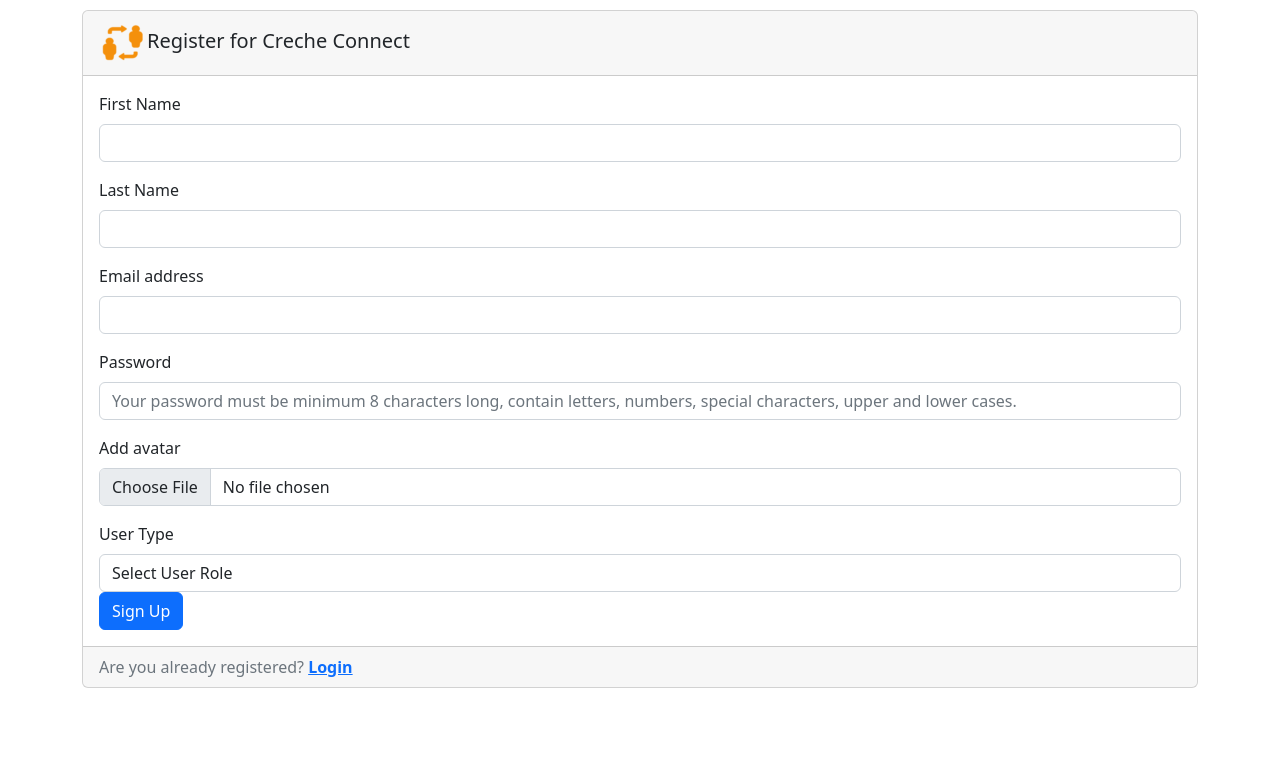
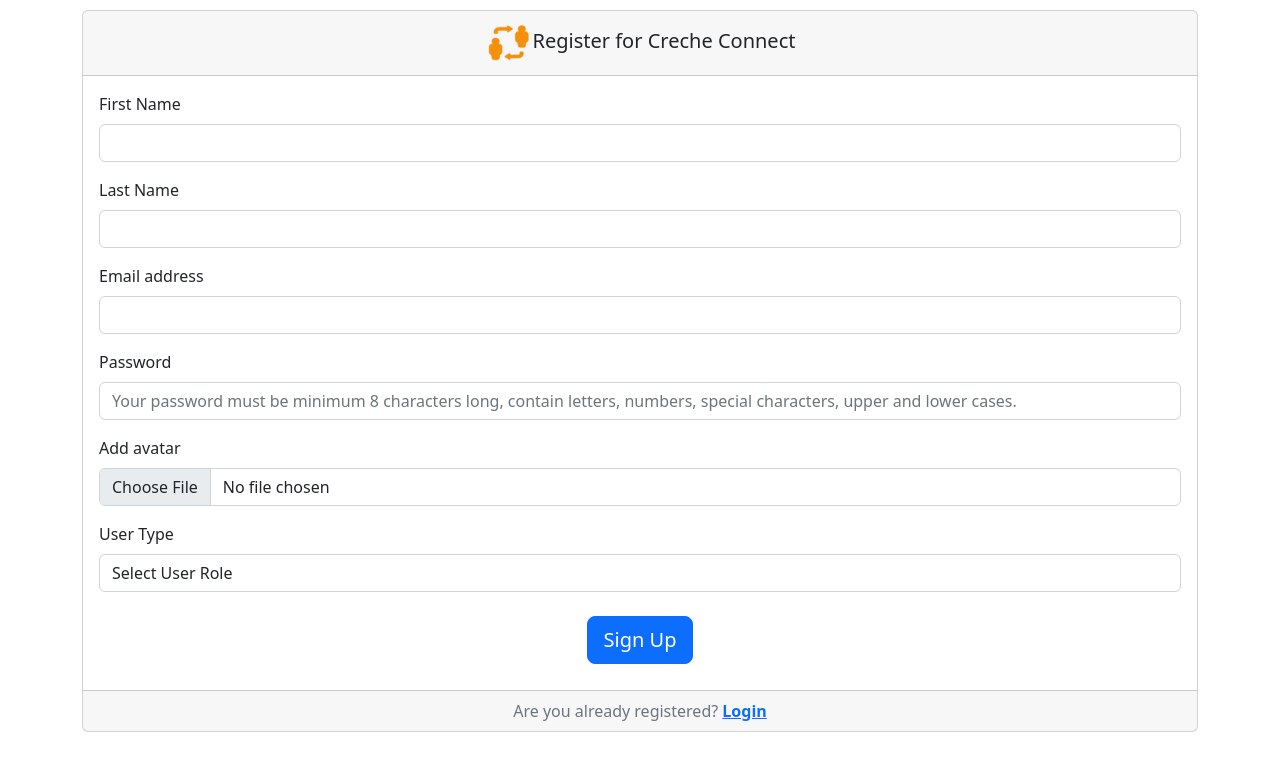
Before and after one commit to m1ner79/project-cc, a React (Create React App) app: page /register in a window 1280 px wide. Shown: the top 770 px of the page. Built offline with nearby package versions, Linux system fonts and the light colour scheme; no server answers.

Commit message:
updated styling

```diff
--- a/src/pages/Login.jsx
+++ b/src/pages/Login.jsx
@@ -26,7 +26,7 @@ const Login = () => {
   return (
     <Container className="form login">
       <Card>
-        <Card.Header className="formCard" as="h5">
+        <Card.Header className="formCard text-center" as="h5">
           <Image src="logo.png" rounded />
           Login
         </Card.Header>
@@ -57,13 +57,15 @@ const Login = () => {
                 letters, numbers, special characters, upper and lower cases.
               </Form.Text>
             </Form.Group>
-            <Button variant="primary" type="submit">
+            <Container className="text-center">
+            <Button variant="primary" type="submit" size="lg" style={{marginBottom: 10}}>
               Sign In
             </Button>
+            </Container>
           </Form>
           {error && <div className="alert alert-danger" role="alert"><Form.Text className="text-muted"><b>Entered details need to be corrected. Try again.</b></Form.Text> </div> }
         </Card.Body>
-        <Card.Footer className="text-muted">
+        <Card.Footer className="text-muted text-center">
           Are you not registered? <Link to="/register"><b>Register</b></Link>
         </Card.Footer>
       </Card>
--- a/src/pages/Register.jsx
+++ b/src/pages/Register.jsx
@@ -192,7 +192,7 @@ const Register = () => {
   return (
     <Container className="regForm">
       <Card>
-        <Card.Header className="regFormCard" as="h5">
+        <Card.Header className="regFormCard text-center" as="h5">
           <Image src="logo.png" rounded />
           Register for Creche Connect
         </Card.Header>
@@ -283,17 +283,16 @@ const Register = () => {
                 <div className="error-text">{errors.userType}</div>
               )}
             </Form.Group>
-
-            <Button variant="primary" type="submit">
+            <br></br>
+            <Container className="text-center">
+            <Button variant="primary" type="submit" size="lg" style={{marginBottom: 10}}>
               Sign Up
             </Button>
+            </Container>
           </Form>
         </Card.Body>
-        <Card.Footer className="text-muted">
-          Are you already registered?{" "}
-          <Link to="/login">
-            <b>Login</b>
-          </Link>
+        <Card.Footer className="text-muted text-center">
+          Are you already registered? <Link to="/login"><b>Login</b></Link>
         </Card.Footer>
       </Card>
     </Container>
```
